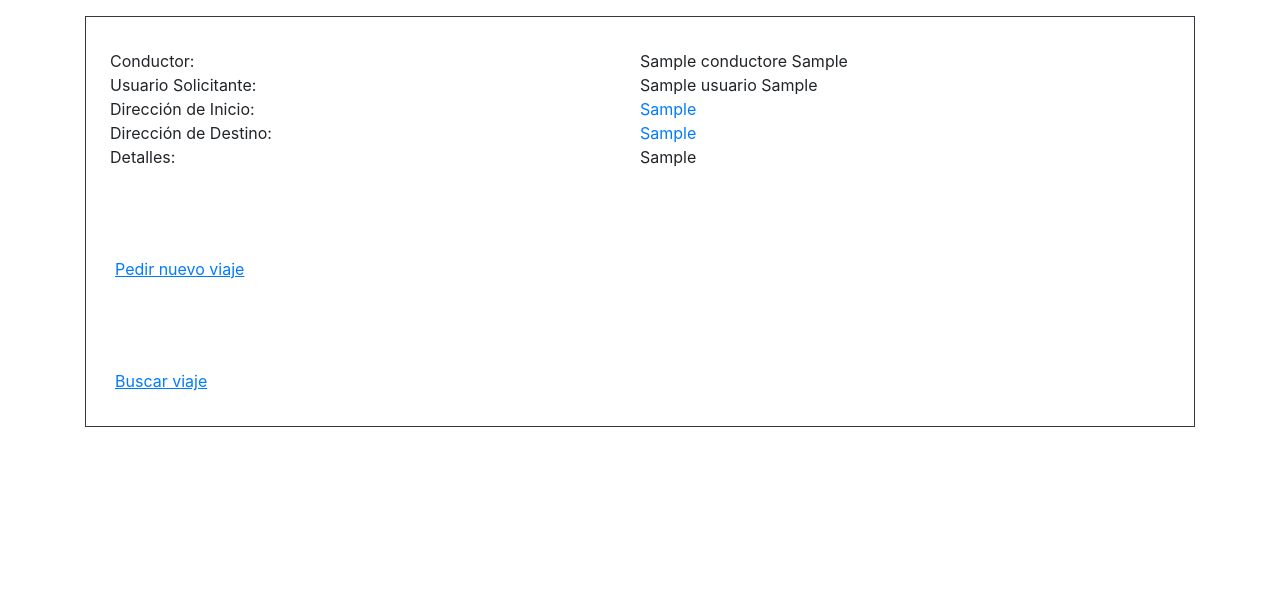
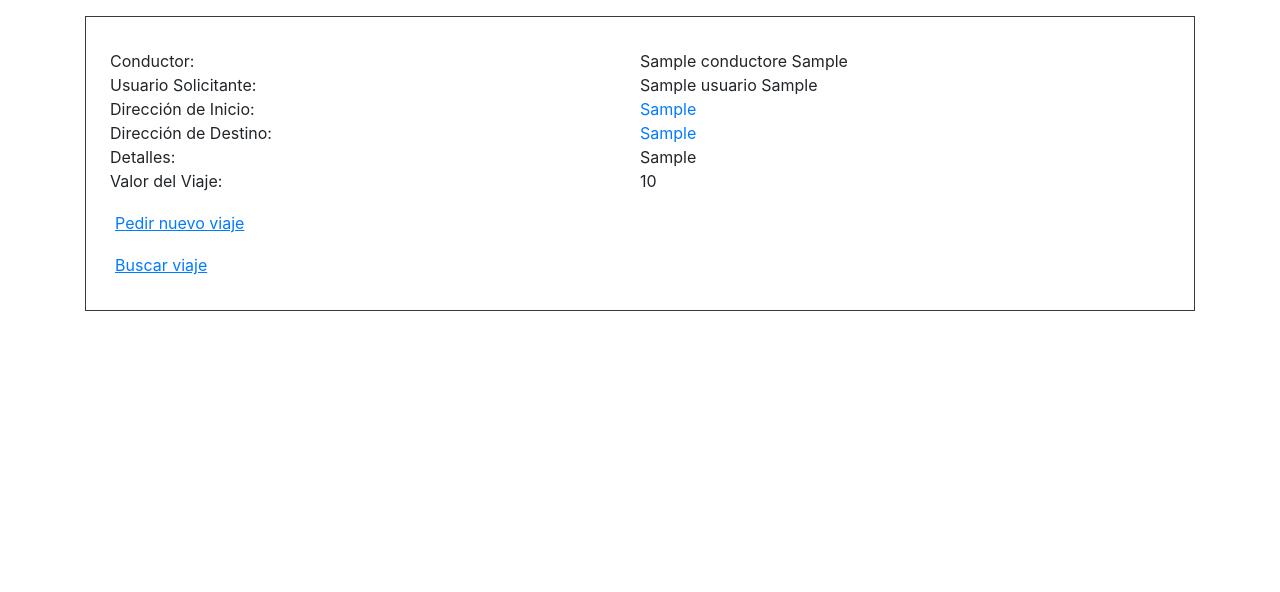
Before and after one commit to ChristianVargasRodriguez/taxi_empresa, a Flask app: page /viaje/en_curso/1/ in a window 1280 px wide. Shown: the part 50-642 px from the top of the page. Run offline with Flask 3, Linux system fonts and the light colour scheme; the visitor is signed in with stand-in values (Sample User, id 1); tables that the repository leaves empty hold one stand-in row (values such as "Sample post").

Commit message:
todo_viajes.html arreglado

```diff
--- a/flask_app/controllers/usuarios.py
+++ b/flask_app/controllers/usuarios.py
@@ -44,7 +44,7 @@ def login_usuarios():
 
 
 @app.route("/login_usuario",methods=['POST'])
-def login():
+def login_usuario():
     data = {
         "email": request.form['email'],
         "empresa": request.form['empresa']
--- a/flask_app/controllers/viajes.py
+++ b/flask_app/controllers/viajes.py
@@ -3,7 +3,6 @@ from flask_app import app
 from flask_app.models.taxista import Taxista
 from flask_app.models.usuario import User
 from flask_app.models.viaje import Ride
-# from flask_app.models.message import Message
 
 
 
@@ -68,7 +67,7 @@ def viajes_disponibles():
         return redirect("/")
     data = {"id": session["conductor_id"]}
     conductorX = Taxista.get_one_taxista(data)
-    viajes = Ride.get_all()
+    viajes = Ride.get_all_para_conductor()
 
     viajes_sin_conductor = []
     viajes_con_conductor = []
@@ -107,13 +106,25 @@ def editar_valor_viaje(viaje_id):
 
 @app.route('/todos_los_viajes')
 def todos_los_viajes():
-    viajes = Ride.get_all()
-    todo_viajes = []
+    if "usuario_id" in session:
+        usuario_id = session.get("usuario_id")
+        data = { "id": usuario_id}
 
-    for t in viajes:
-        if (t.id):
-            todo_viajes.append(t)
+        cargo = User.get_cargo_usuario(data)
+        cargo = cargo[0]["cargo"]
 
+        if cargo == "administrador":
+            todo_viajes = Ride.get_all()
+        elif cargo == "coordinador":
+            todo_viajes = Ride.get_by_usuario(usuario_id)
+        else:
+            todo_viajes = Ride.get_by_usuario(usuario_id)
 
-    print(viajes)
-    return render_template("todo_viajes.html", viajes=viajes, todo_viajes=todo_viajes)
+        return render_template("todo_viajes.html", todo_viajes=todo_viajes)
+
+    if "conductor_id" in session:
+        conductor_id = session.get("conductor_id")
+        data = {"id": conductor_id}
+        todo_viajes = Ride.get_by_conductor(conductor_id)
+
+        return render_template("todo_viajes.html", todo_viajes=todo_viajes)
--- a/flask_app/models/viaje.py
+++ b/flask_app/models/viaje.py
@@ -29,6 +29,13 @@ class Ride:
 
     @classmethod
     def get_all(cls):
+        query = "SELECT viajes.id, viajes.direccion_inicio, viajes.direccion_destino, viajes.detalles, viajes.usuario_id, viajes.conductor_id, viajes.valor_viaje, viajes.created_at, viajes.updated_at, CONCAT(usuarios.nombre, ' ', usuarios.apellido) AS solicitante, usuarios.telefono, usuarios.email AS usuario_email, conductores.id, conductores.nombre AS conductor_nombre, conductores.apellido AS conductor_apellido, conductores.email AS conductor_email FROM viajes LEFT JOIN usuarios ON usuarios.id = viajes.usuario_id LEFT JOIN conductores ON conductores.id = viajes.conductor_id;"
+        results = connectToMySQL(cls.db_name).query_db(query)
+        return results
+
+
+    @classmethod
+    def get_all_para_conductor(cls):
         query = "SELECT viajes.id, viajes.direccion_inicio, viajes.direccion_destino, viajes.detalles, viajes.usuario_id, viajes.conductor_id, viajes.valor_viaje, viajes.created_at, viajes.updated_at, usuarios.nombre AS usuario_nombre, usuarios.apellido AS usuario_apellido, usuarios.telefono, usuarios.email AS usuario_email, conductores.id, conductores.nombre AS conductor_nombre, conductores.apellido AS conductor_apellido, conductores.email AS conductor_email FROM viajes LEFT JOIN usuarios ON usuarios.id = viajes.usuario_id LEFT JOIN conductores ON conductores.id = viajes.conductor_id;"
         results = connectToMySQL(cls.db_name).query_db(query)
         viajes = []
@@ -54,6 +61,22 @@ class Ride:
             viajes.append(cls(data))
 
         return viajes
+
+
+    @classmethod
+    def get_by_conductor(cls, conductor_id):
+        query = "SELECT viajes.id, viajes.direccion_inicio, viajes.direccion_destino, viajes.detalles, viajes.usuario_id, viajes.conductor_id, viajes.valor_viaje, viajes.created_at, viajes.updated_at, CONCAT(usuarios.nombre, ' ', usuarios.apellido) AS solicitante, usuarios.telefono, usuarios.email AS usuario_email, conductores.id, conductores.nombre AS conductor_nombre, conductores.apellido AS conductor_apellido, conductores.email AS conductor_email FROM viajes LEFT JOIN usuarios ON usuarios.id = viajes.usuario_id LEFT JOIN conductores ON conductores.id = viajes.conductor_id WHERE viajes.conductor_id = %(conductor_id)s;"
+        data = { "conductor_id": conductor_id }
+        results = connectToMySQL(cls.db_name).query_db(query, data)
+        return results
+
+
+    @classmethod
+    def get_by_usuario(cls, usuario_id):
+        query = "SELECT viajes.id, viajes.direccion_inicio, viajes.direccion_destino, viajes.detalles, viajes.usuario_id, viajes.conductor_id, viajes.valor_viaje, viajes.created_at, viajes.updated_at, CONCAT(usuarios.nombre, ' ', usuarios.apellido) AS solicitante, usuarios.telefono, usuarios.email AS usuario_email, conductores.id, conductores.nombre AS conductor_nombre, conductores.apellido AS conductor_apellido, conductores.email AS conductor_email FROM viajes LEFT JOIN usuarios ON usuarios.id = viajes.usuario_id LEFT JOIN conductores ON conductores.id = viajes.conductor_id WHERE viajes.usuario_id = %(usuario_id)s"
+        data = { "usuario_id": usuario_id }
+        results = connectToMySQL(cls.db_name).query_db(query, data)
+        return results
 
 ###################################################################
     @classmethod
--- a/flask_app/templates/login_usuario.html
+++ b/flask_app/templates/login_usuario.html
@@ -7,7 +7,6 @@ Acceso Taxista
 {% block content %}
 <h1 class="row justify-content-around" > Ingresa para solicitar tu viaje!</h1>
 <div class="row justify-content-around pt-5 pb-4">
-
     <div class="col-5">
         <form action="/login_usuario" method="post" class="p-4 bg-dark text-light">
             <h2 class="text-success">Ingreso</h2>
--- a/flask_app/templates/pedir_viaje.html
+++ b/flask_app/templates/pedir_viaje.html
@@ -1,8 +1,6 @@
 {% extends "base.html" %}
 
-{% block title %}
-    Solicitud de viaje
-{% endblock %}
+{% block title %} Solicitud de viaje {% endblock %}
 
 {% block content %}
 <h2 class="font-weight-bold"> Bienvenido/a {{usuario[0]['nombre']}} {{usuario[0]['apellido']}} !</h2>
--- a/flask_app/templates/viaje_en_curso.html
+++ b/flask_app/templates/viaje_en_curso.html
@@ -31,15 +31,13 @@
                     <td class="col-4 col-lg-2 p-0 border-0">Detalles:</td>
                     <td class="col-4 col-lg-2 p-0 border-0">{{ viaje[0]['detalles'] }}</td>
                 </tr>
+                <tr>
+                    <td class="col-4 col-lg-2 p-0 border-0">Valor del Viaje:</td>
+                    <td class="col-4 col-lg-2 p-0 border-0">{{ viaje[0]['valor_viaje'] }}</td>
+                </tr>
             </tbody>
         </table>
         {% if session.usuario_id == viaje[0]['usuario_id'] %}
-        <div class="form-group row">
-            <p class="col-sm-6 col-form-label">Valor del Viaje:</p>
-            <div class="col-sm-4 col-form-label">
-                <p> {{ viaje[0]['valor_viaje'] }} </p>
-            </div>
-        </div>
             {% if viaje[0]['valor_viaje'] == None %}
             <div class="mt-3">
                 <a href="/viajes/{{viaje[0]['id']}}/editar" class="btn btn-link p-0 mx-1"><u>Editar</u></a>
@@ -49,39 +47,31 @@
             <div class="mt-3">
                 <a href="/pedir_viaje" class="btn btn-link p-0 mx-1"><u>Pedir nuevo viaje</u></a>
             </div>
-            {% endif %}
+        {% endif %}
 
         {% endif %}
         {% if session.conductor_id == viaje[0]['conductor_id']%}
         <div class="mt-3">
             {% if viaje[0]['valor_viaje'] == None %}
             <form action="/viajes/{{viaje[0]['id']}}/valor" method="post">
-                <div class="form-group row">
-                    <label for="valor_viaje" class="col-sm-4 col-form-label">Valor del Viaje:</label>
-                    <div class="col-sm-8">
-                        <input type="number" name="valor_viaje" id="valor_viaje" class="form-control"/>
+
+                <div class="d-flex align-items-center justify-content-center">
+                    <label for="valor_viaje" class="p-2 bd-highlight ml-5">Ingresa el Valor del Viaje:</label>
+                    <input hidden type="text" name="id" id="id" value={{ viaje[0]['id'] }} />
+                    <div class="p-2 flex-fill bd-highlight">
+                        <input type="number" name="valor_viaje" id="valor_viaje" class="p-2 flex-fill bd-highlight"/>
+                        <input type="submit" value="Aceptar" class="col-2 btn btn-success" />
                     </div>
                 </div>
-                <input hidden type="text" name="id" id="id" value={{ viaje[0]['id'] }} />
-                <div class="form-group row">
-                    <div class="col-12 d-flex justify-content-end">
-                        <input type="submit" value="Post" class="btn btn-success px-5" />
-                    </div>
-                </div>
+
             </form>
             <div class="mt-3">
                 <a href="/viajes/{{viaje[0]['id']}}/cancel_driver" class="btn btn-link p-0 mx-1"><u>Cancelar mi conducción</u></a>
             </div>
-            {% else %}
-            <div class="form-group row">
-                <p class="col-sm-6 col-form-label">Valor del Viaje:</p>
-                <div class="col-sm-4 col-form-label">
-                    <p> {{ viaje[0]['valor_viaje'] }} </p>
-                </div>
-            </div>
             {% endif %}
-        </div>
+
             {% if viaje[0]['valor_viaje'] != None %}
+        <div>
             <div class="mt-3">
                 <a href="/viajes/disponibles" class="btn btn-link p-0 mx-1"><u>Buscar viaje</u></a>
             </div>
```
Also changed, not shown: flask_app/controllers/taxistas.py (+9 -8 lines), flask_app/templates/todo_viajes.html (+12 -10 lines). Lines whose indentation alone changed are shown as unchanged.
